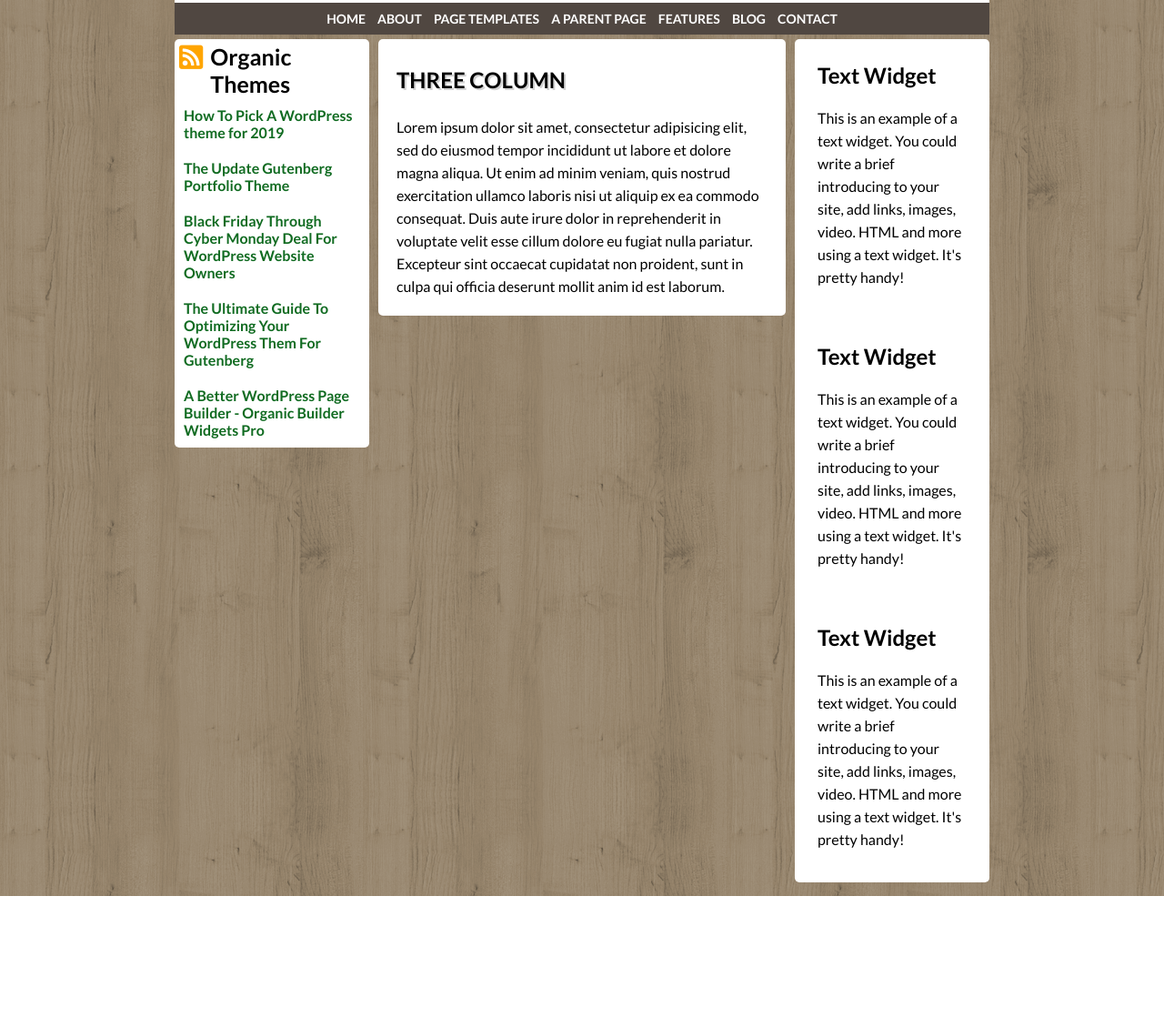
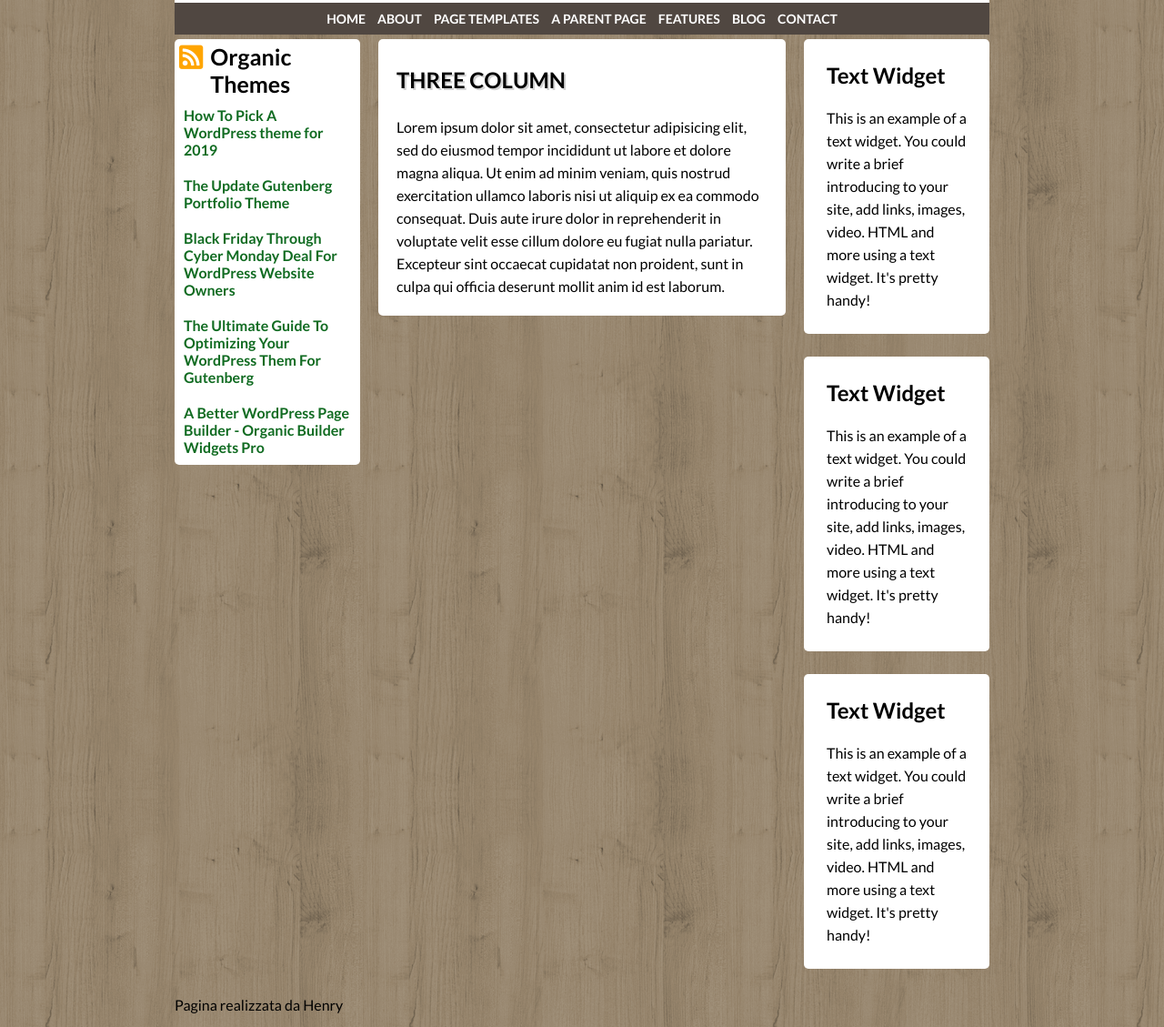
Before and after one commit to enrico-bellanti/htmlcss-wp, a plain HTML site: page index.html in a window 1280 px wide. Shown: the part 327-1456 px from the top of the page at 91% size. Before the commit the page ends 1312 px from the top, so only its background shows below. Drawn offline with Linux system fonts and the light colour scheme.

Commit message:
correzione background color + inizio footer

```diff
--- a/css/style.css
+++ b/css/style.css
@@ -109,14 +109,14 @@ main::after{
 
 /* inizio colonna sinistra */
 
-.col-sx, .col-centr, .col-dx{
+.col-sx, .col-centr, .widget{
   background-color: white;
   border-radius: 5px;
 }
 
 .col-sx{
   float: left;
-  width: calc(25% - 10px);
+  width: calc(25% - 20px);
 }
 
 
@@ -154,7 +154,7 @@ main::after{
 .col-centr{
   float: left;
   width: 50%;
-  margin: 0 10px;
+  margin: 0 20px;
   padding: 20px;
 }
 
@@ -172,13 +172,12 @@ main::after{
 
 .col-dx{
   float: left;
-  width: calc(25% - 10px);
+  width: calc(25% - 20px);
 }
 
 .widget{
-  height: calc(50% - 10px);
   padding: 25px;
-  margin-bottom: 10px;
+  margin-bottom: 25px;
 }
 
 .widget h2{
@@ -186,20 +185,8 @@ main::after{
 }
 
 .widget p{
-  /* padding: 0 20px; */
   line-height: 25px;
-  /* margin: 0 25px; */
 }
 
-/* .widget-bottom{
-  height: calc(50% - 10px);
-  margin-bottom: 10px;
-  background-color: #CC87DA;
-} */
-
-
-
 footer{
-  background-color:#A4D2E1;
-  height: 15%;
 }
--- a/index.html
+++ b/index.html
@@ -93,7 +93,12 @@
     <!-- /corpo -->
     <!-- footer -->
       <footer>
+        <section class="copyright">
+          <p>Pagina realizzata da Henry</p>
+        </section>
+        <section class="social">
 
+        </section>
       </footer>
     <!-- /footer -->
     </div>
```
